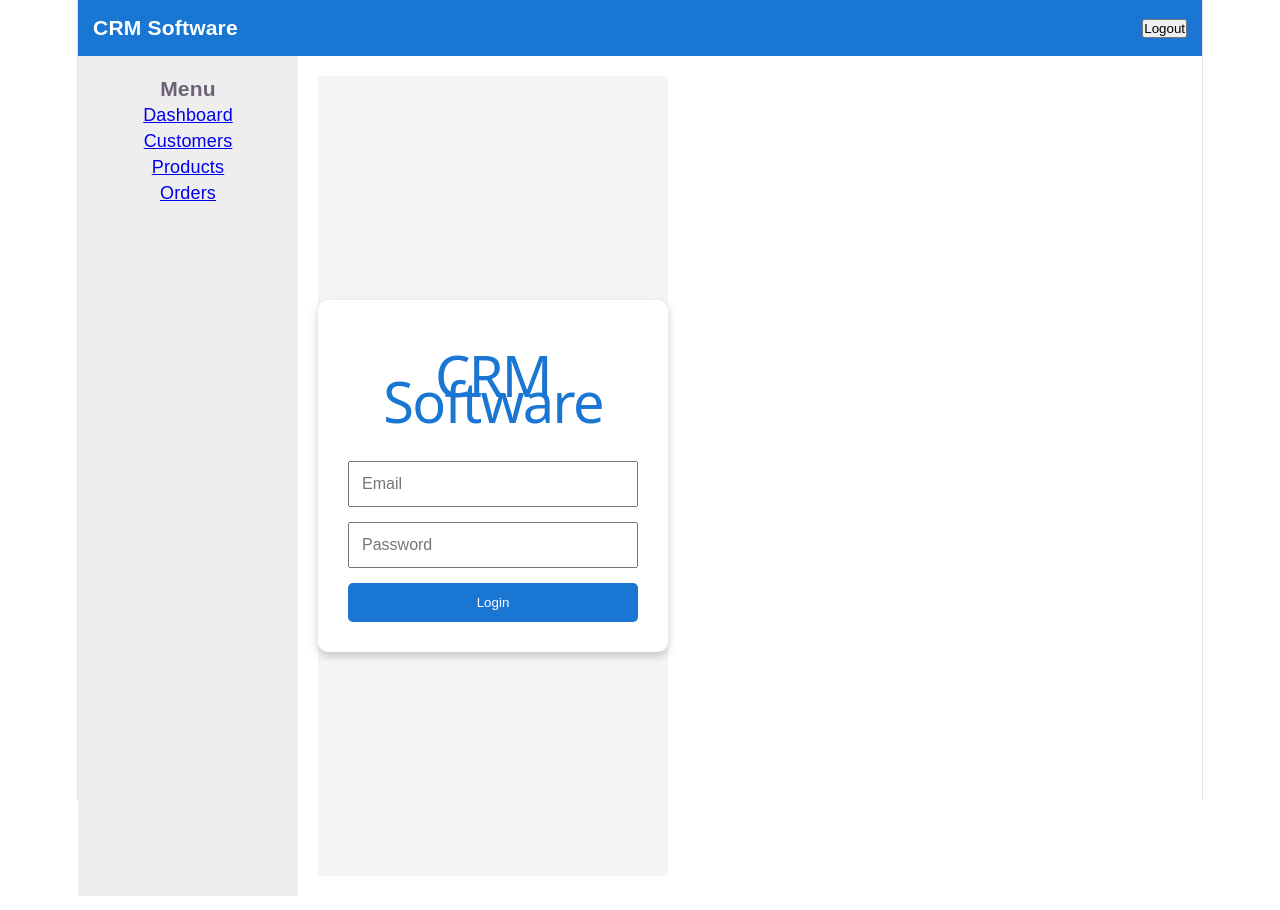
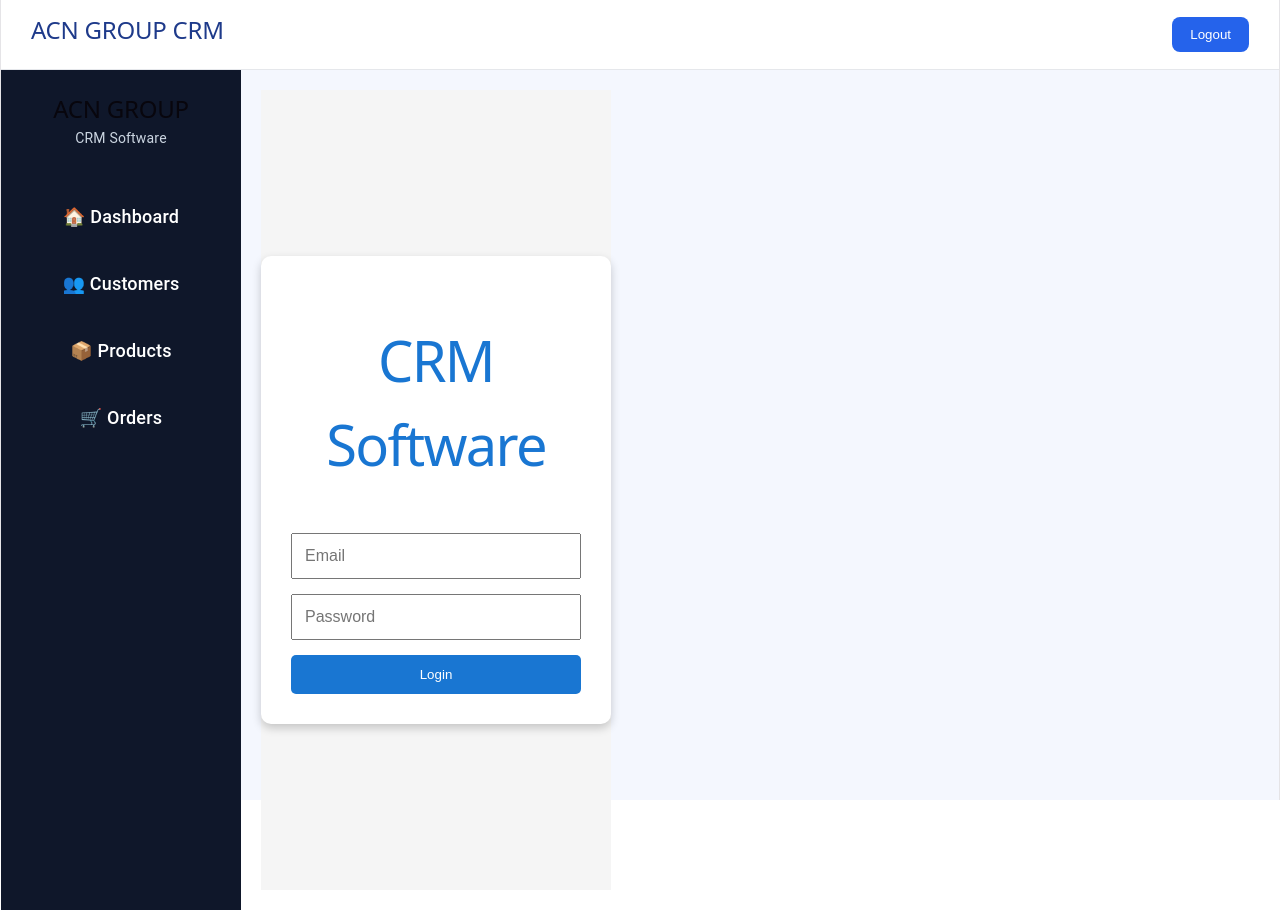
Before and after one commit to shivamgohar/crm-pro, a React (Vite) app in the folder client/: page /login in a window 1280 px wide. Built offline with nearby package versions, Linux system fonts and the light colour scheme.

Commit message:
Completed CRM core modules with dashboard and order management

```diff
--- a/client/package.json
+++ b/client/package.json
@@ -10,6 +10,10 @@
     "preview": "vite preview"
   },
   "dependencies": {
+    "@emotion/react": "^11.14.0",
+    "@emotion/styled": "^11.14.1",
+    "@mui/icons-material": "^9.2.0",
+    "@mui/material": "^9.2.0",
     "axios": "^1.18.1",
     "react": "^19.2.7",
     "react-dom": "^19.2.7",
--- a/client/src/App.css
+++ b/client/src/App.css
@@ -4,15 +4,25 @@
     box-sizing:border-box;
 }
 
+#root {
+    width: 100%;
+    min-height: 100vh;
+}
+
+html,
+body,
+#root {
+  width: 100%;
+  height: 100%;
+}
+
+
 body{
     font-family:Arial, Helvetica, sans-serif;
+    margin: 0;
 }
 
-.app{
-    display:flex;
-    flex-direction:column;
-    height:100vh;
-}
+
 
 .main{
     display:flex;
--- a/client/src/components/Navbar.jsx
+++ b/client/src/components/Navbar.jsx
@@ -1,3 +1,4 @@
+import "../styles/Navbar.css";
 import { useNavigate } from "react-router-dom";
 
 function Navbar() {
@@ -5,30 +6,38 @@ function Navbar() {
   const navigate = useNavigate();
 
   const handleLogout = () => {
+
     localStorage.removeItem("token");
+
     navigate("/login");
+
   };
 
   return (
-    <div>
-      <nav
-        style={{
-          background: "#1976d2",
-          color: "white",
-          padding: "15px",
-          display: "flex",
-          justifyContent: "space-between",
-          alignItems: "center",
-        }}
-      >
-        <h3>CRM Software</h3>
 
-        <button onClick={handleLogout}>
+    <header className="navbar">
+
+      <div className="navbar-left">
+
+        <h2>ACN GROUP CRM</h2>
+
+      </div>
+
+      <div className="navbar-right">
+
+        <button
+          className="logout-btn"
+          onClick={handleLogout}
+        >
           Logout
         </button>
-      </nav>
-    </div>
+
+      </div>
+
+    </header>
+
   );
+
 }
 
 export default Navbar;
--- a/client/src/components/Sidebar.jsx
+++ b/client/src/components/Sidebar.jsx
@@ -1,24 +1,57 @@
-import { Link } from "react-router-dom";
+import { NavLink } from "react-router-dom";
+import "../styles/Sidebar.css";
 
 function Sidebar() {
   return (
-    <div
-      style={{
-        width: "220px",
-        background: "#eeeeee",
-        padding: "20px",
-        height: "100%",
-      }}
-    >
-      <h3>Menu</h3>
+    <aside className="sidebar">
 
-      <ul style={{ listStyle: "none", padding: 0 }}>
-        <li><Link to="/">Dashboard</Link></li>
-        <li><Link to="/customers">Customers</Link></li>
-        <li><Link to="/products">Products</Link></li>
-        <li><Link to="/orders">Orders</Link></li>
-      </ul>
-    </div>
+      <div className="logo">
+        <h2>ACN GROUP</h2>
+        <p>CRM Software</p>
+      </div>
+
+      <nav className="menu">
+
+        <NavLink
+          to="/"
+          end
+          className={({ isActive }) =>
+            isActive ? "menu-item active" : "menu-item"
+          }
+        >
+          🏠 Dashboard
+        </NavLink>
+
+        <NavLink
+          to="/customers"
+          className={({ isActive }) =>
+            isActive ? "menu-item active" : "menu-item"
+          }
+        >
+          👥 Customers
+        </NavLink>
+
+        <NavLink
+          to="/products"
+          className={({ isActive }) =>
+            isActive ? "menu-item active" : "menu-item"
+          }
+        >
+          📦 Products
+        </NavLink>
+
+        <NavLink
+          to="/orders"
+          className={({ isActive }) =>
+            isActive ? "menu-item active" : "menu-item"
+          }
+        >
+          🛒 Orders
+        </NavLink>
+
+      </nav>
+
+    </aside>
   );
 }
 
--- a/client/src/main.jsx
+++ b/client/src/main.jsx
@@ -2,13 +2,27 @@ import { StrictMode } from "react";
 import { createRoot } from "react-dom/client";
 import { BrowserRouter } from "react-router-dom";
 
+import { ThemeProvider } from "@mui/material/styles";
+import CssBaseline from "@mui/material/CssBaseline";
+
 import "./index.css";
 import App from "./App";
+import theme from "./theme/theme";
 
 createRoot(document.getElementById("root")).render(
   <StrictMode>
-    <BrowserRouter>
-      <App />
-    </BrowserRouter>
+
+    <ThemeProvider theme={theme}>
+
+      <CssBaseline />
+
+      <BrowserRouter>
+
+        <App />
+
+      </BrowserRouter>
+
+    </ThemeProvider>
+
   </StrictMode>
 );
--- /dev/null
+++ b/client/src/styles/Navbar.css
@@ -0,0 +1,32 @@
+.navbar{
+    height:70px;
+    background:#ffffff;
+    display:flex;
+    justify-content:space-between;
+    align-items:center;
+    padding:0 30px;
+    border-bottom:1px solid #e5e7eb;
+}
+
+.navbar-left h2{
+    color:#1e3a8a;
+    font-size:24px;
+}
+
+.logout-btn{
+
+    background:#2563eb;
+    color:white;
+    border:none;
+    padding:10px 18px;
+    border-radius:8px;
+    cursor:pointer;
+    transition:.25s;
+
+}
+
+.logout-btn:hover{
+
+    background:#1d4ed8;
+
+}
--- /dev/null
+++ b/client/src/styles/Sidebar.css
@@ -0,0 +1,46 @@
+.sidebar {
+    width: 240px;
+    min-height: 100vh;
+    background: #0f172a;
+    color: white;
+    padding: 25px 20px;
+    box-sizing: border-box;
+}
+
+.logo{
+    margin-bottom:40px;
+}
+
+.logo h2{
+    margin:0;
+    font-size:24px;
+}
+
+.logo p{
+    margin-top:5px;
+    color:#cbd5e1;
+    font-size:14px;
+}
+
+.menu{
+    display:flex;
+    flex-direction:column;
+    gap:12px;
+}
+
+.menu-item{
+    text-decoration:none;
+    color:white;
+    padding:14px 16px;
+    border-radius:10px;
+    transition:0.25s;
+    font-weight:500;
+}
+
+.menu-item:hover{
+    background:#1e293b;
+}
+
+.active{
+    background:#2563eb;
+}
--- /dev/null
+++ b/client/src/theme/theme.js
@@ -0,0 +1,61 @@
+import { createTheme } from "@mui/material/styles";
+
+const theme = createTheme({
+
+  palette: {
+
+    primary: {
+      main: "#2563eb",
+    },
+
+    secondary: {
+      main: "#0f172a",
+    },
+
+    background: {
+      default: "#f4f7fe",
+      paper: "#ffffff",
+    },
+
+    success: {
+      main: "#22c55e",
+    },
+
+    warning: {
+      main: "#f59e0b",
+    },
+
+    error: {
+      main: "#ef4444",
+    },
+
+  },
+
+  shape: {
+
+    borderRadius: 12,
+
+  },
+
+  typography: {
+
+    fontFamily: "Poppins, Roboto, sans-serif",
+
+    h4: {
+      fontWeight: 700,
+    },
+
+    h5: {
+      fontWeight: 600,
+    },
+
+    button: {
+      textTransform: "none",
+      fontWeight: 600,
+    },
+
+  },
+
+});
+
+export default theme;
```
Also changed, not shown: client/src/components/Layout.jsx (added, +25 -0 lines), client/src/styles/Layout.css (added, +16 -0 lines), package.json (added, +8 -0 lines), 2 other files (tests, documents, lock files or other folders).
